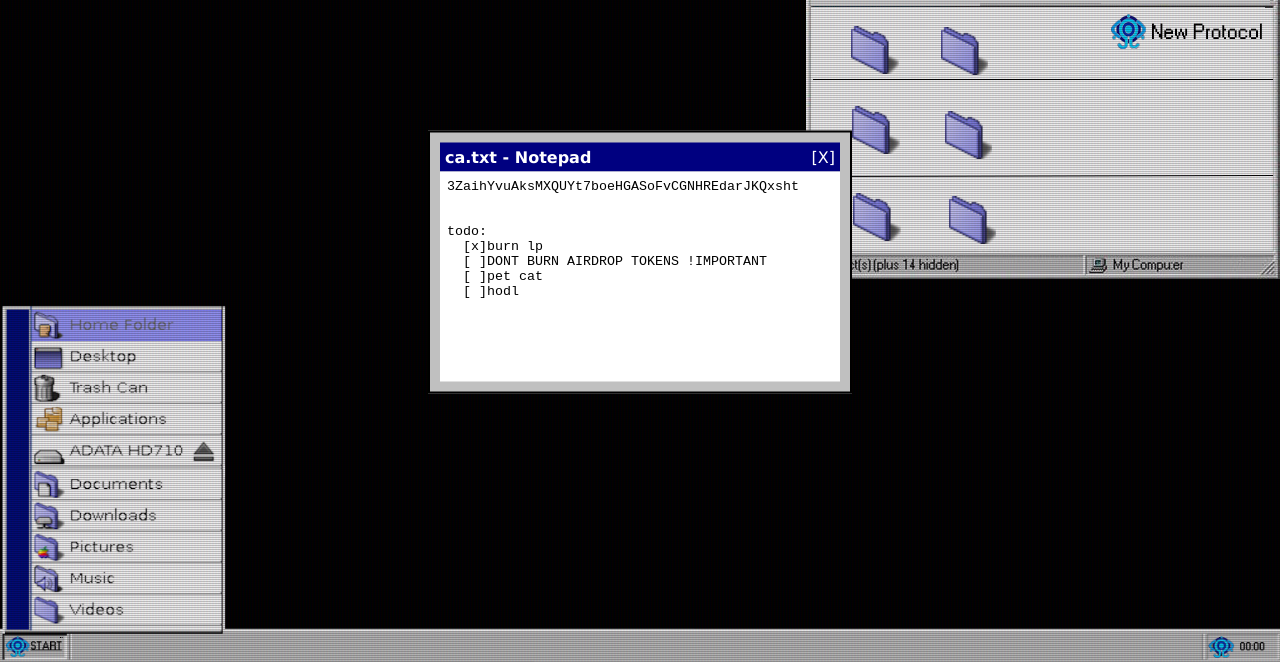
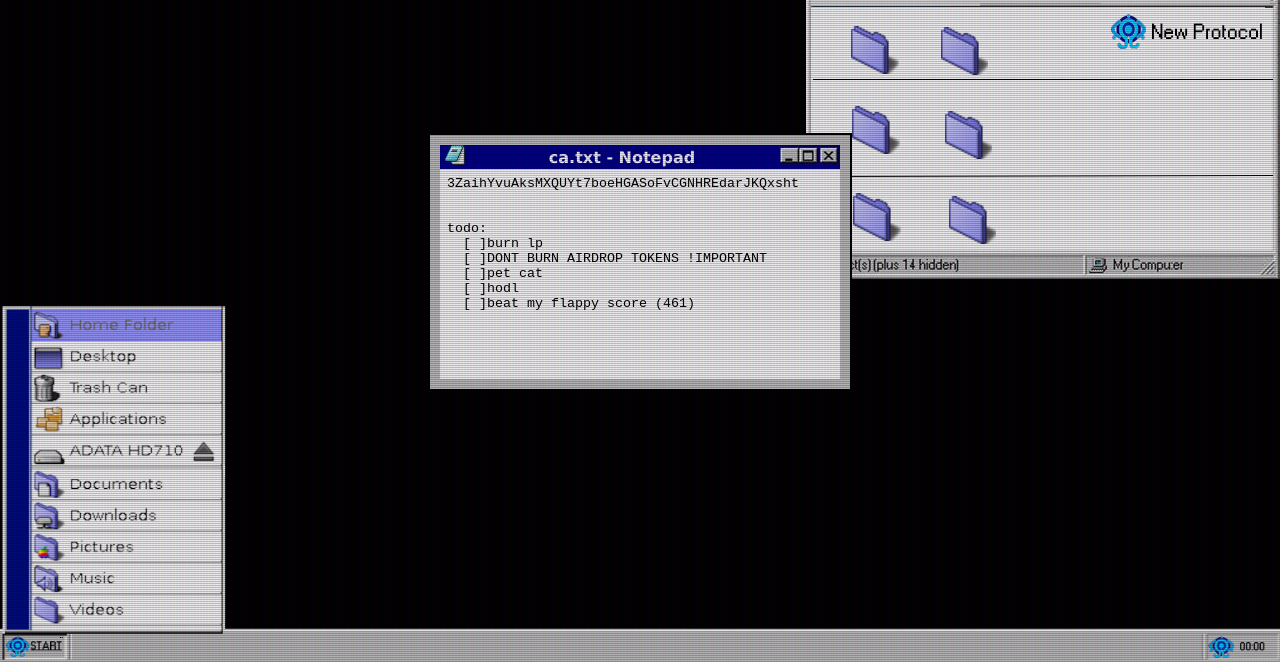
Before and after one commit to sanskar-mk2/bsod, a plain HTML site: page desktop.html in a window 1280 px wide. Both pictures are taken after a click on the link 67 px from the left and 106 px from the top of the page. Shown: the part 138-800 px from the top of the page. Drawn offline with Linux system fonts and the light colour scheme.

Commit message:
add metadata

```diff
--- a/cssfiles/desktop.css
+++ b/cssfiles/desktop.css
@@ -199,13 +199,13 @@ canvas {
   background-color: #c0c0c0;
   border: 2px solid #000;
   padding: 10px;
-  z-index: 9999;
+  /* z-index: 9999; */
 }
 
 .notepad-header {
   background-color: #000080;
   color: #fff;
-  padding: 5px;
+  padding-left: 5px;
   display: flex;
   justify-content: space-between;
   align-items: center;
--- a/desktop.html
+++ b/desktop.html
@@ -55,8 +55,11 @@
         ></canvas>
         <div class="notepad-container" id="notepad-window">
             <div class="notepad-header">
+                <span><img src="/images/np.png" height="20"></span>
                 <span class="notepad-title">ca.txt - Notepad</span>
-                <span class="notepad-close" id="notepad-close">[X]</span>
+                <span class="notepad-close" id="notepad-close">
+                  <img src="/images/close.png">
+                </span>
             </div>
             <div class="notepad-content">
                 <textarea class="notepad-textarea">
@@ -64,10 +67,11 @@
 
 
 todo:
-  [x]burn lp
+  [ ]burn lp
   [ ]DONT BURN AIRDROP TOKENS !IMPORTANT
   [ ]pet cat
   [ ]hodl
+  [ ]beat my flappy score (461)
             </textarea
                 >
             </div>
```
Also changed, not shown: metadata.json (added, +9 -0 lines), images/close.png (added), images/np.png (added).
